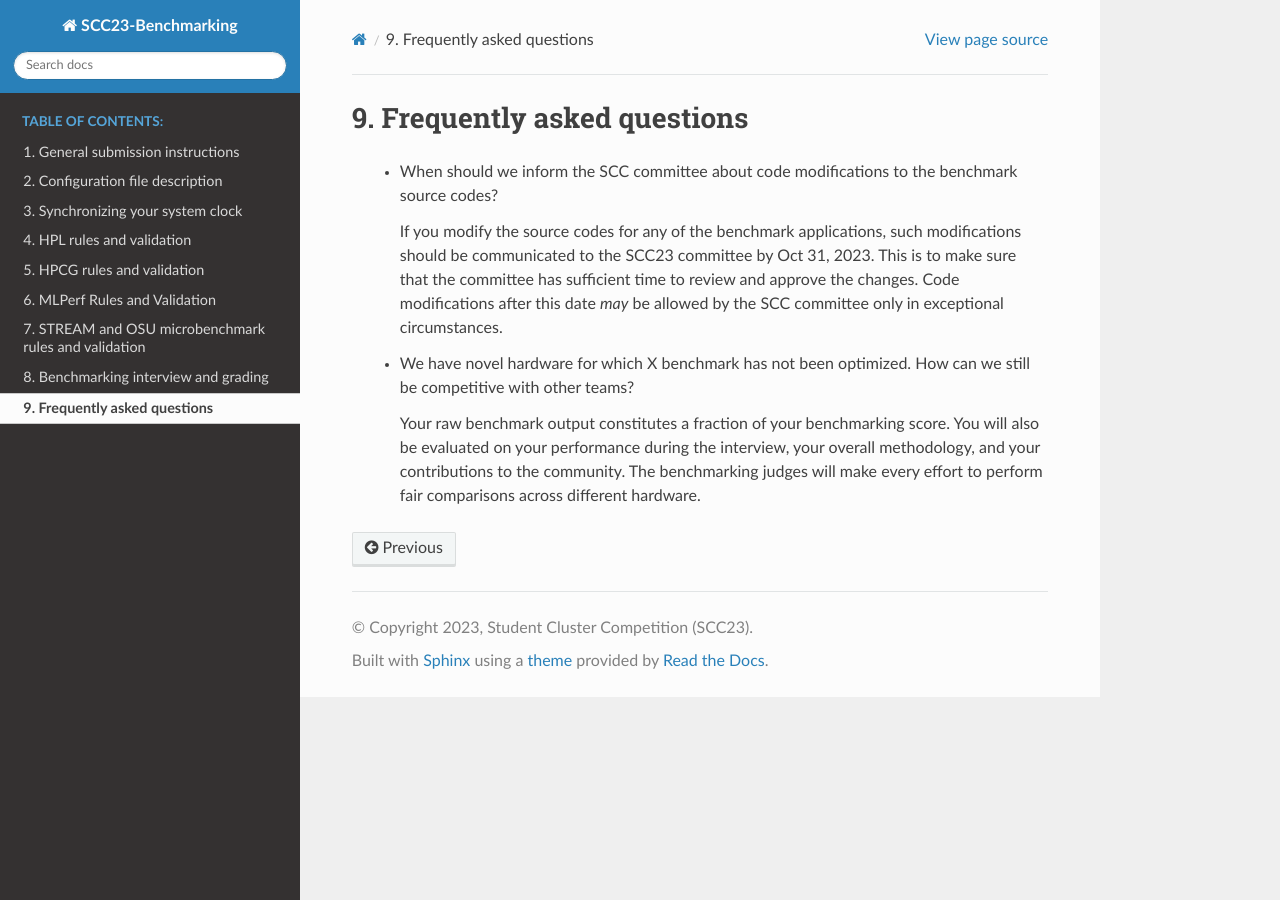
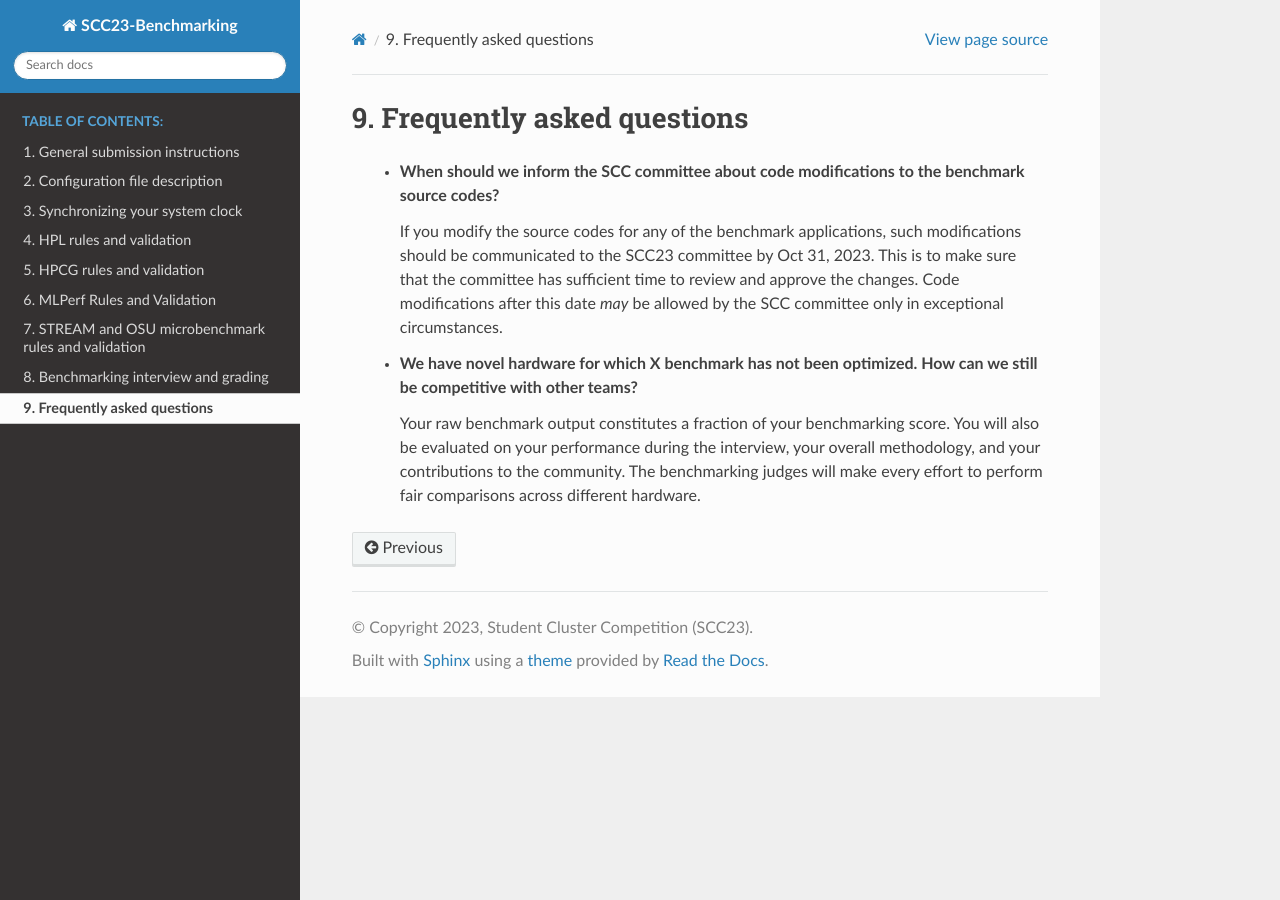
Before and after one commit to amaji/scc23-benchmarking, a Sphinx documentation site: the page built from source/benchmarks/faq.rst, in a window 1280 px wide. Built offline with Sphinx 7.4.7 and the Read the Docs theme 2.0.0, drawn with Linux system fonts in a browser that asks for light colours.

Commit message:
Questions in bold

```diff
--- a/source/benchmarks/faq.rst
+++ b/source/benchmarks/faq.rst
@@ -1,13 +1,13 @@
 Frequently asked questions
 ----------------------------------
 
-  - When should we inform the SCC committee about code modifications to the benchmark source codes?
+  - **When should we inform the SCC committee about code modifications to the benchmark source codes?**
 
     If you modify the source codes for any of the benchmark applications, such modifications should be communicated to the SCC23 committee by Oct 31, 2023.
     This is to make sure that the committee has sufficient time to review and approve the changes. Code modifications after this date *may* be allowed by the SCC
     committee only in exceptional circumstances.
 
-  - We have novel hardware for which X benchmark has not been optimized. How can we still be competitive with other teams?
+  - **We have novel hardware for which X benchmark has not been optimized. How can we still be competitive with other teams?**
 
     Your raw benchmark output constitutes a fraction of your benchmarking score. You will also be evaluated on your performance during the interview, your overall methodology,
     and your contributions to the community. The benchmarking judges will make every effort to perform fair comparisons across different hardware.
```
